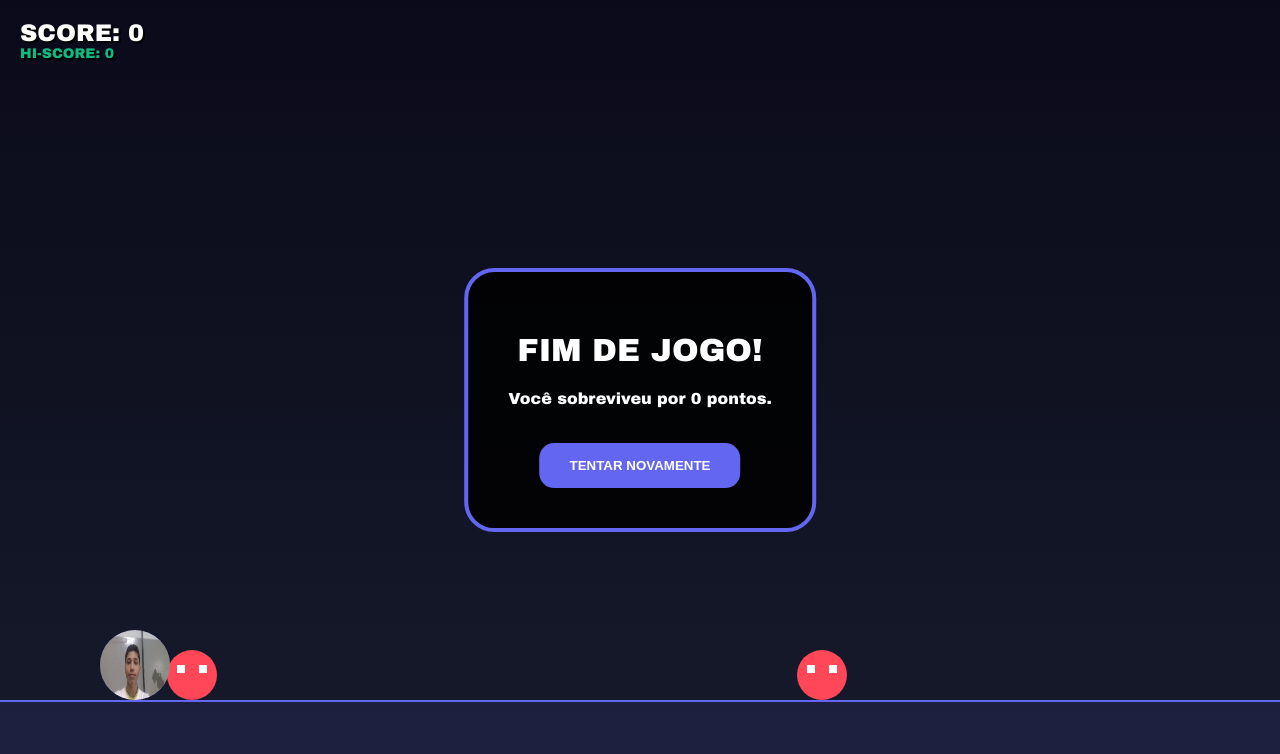
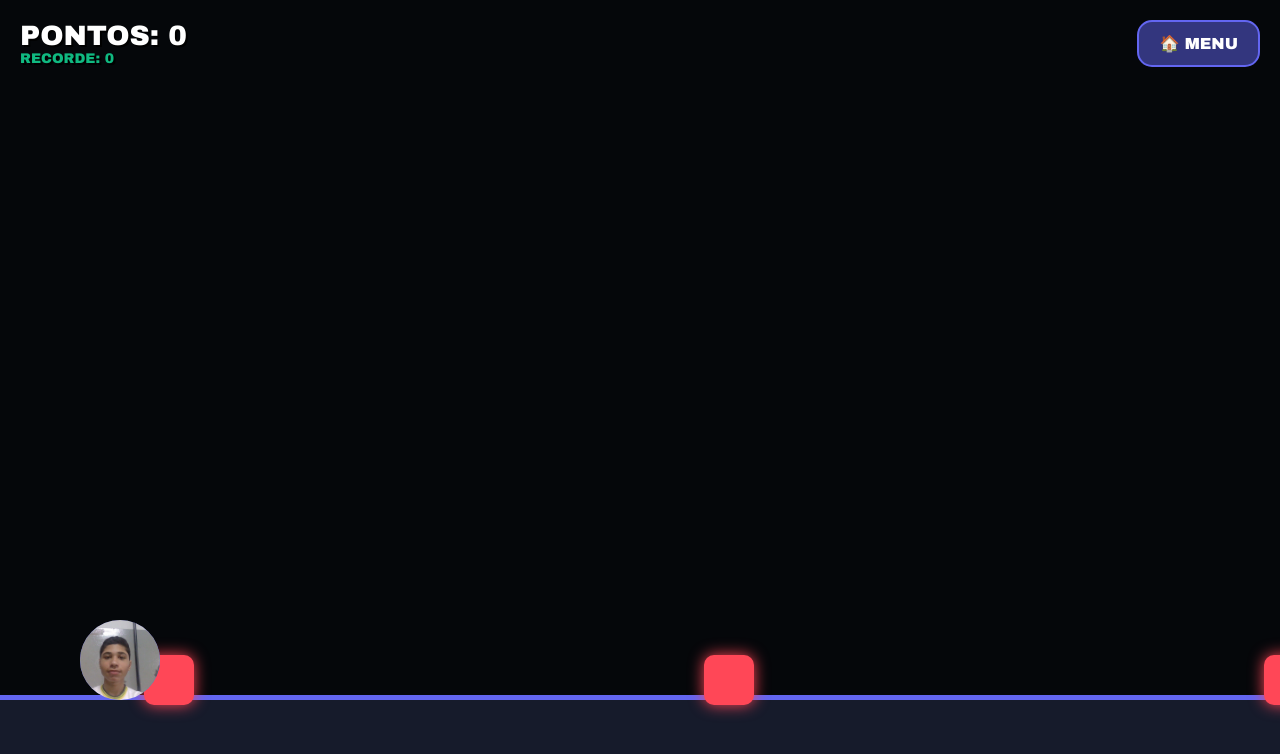
Before and after one commit to Davilindo77/davirunner, a plain HTML site: page index.html in a window 1280 px wide. Drawn offline with Linux system fonts and the light colour scheme.

Commit message:
Update index.html

```diff
--- a/index.html
+++ b/index.html
@@ -5,44 +5,27 @@
     <meta name="viewport" content="width=device-width, initial-scale=1.0">
     <title>Davi Jump | Pro Edition</title>
     <style>
-        body {
-            margin: 0; padding: 0; overflow: hidden;
-            background: #0a0a1a; font-family: 'Arial Black', sans-serif;
+        body { margin: 0; overflow: hidden; background: #05070a; font-family: 'Arial Black', sans-serif; }
+        canvas { display: block; }
+        #ui {
+            position: absolute; top: 20px; left: 20px; color: white;
+            text-shadow: 2px 2px #000; pointer-events: none; z-index: 10;
         }
-        canvas { display: block; }
-
-        #ui-layer {
-            position: absolute; top: 20px; left: 20px;
-            color: white; pointer-events: none;
-            text-shadow: 2px 2px #000;
+        .btn-voltar {
+            position: absolute; top: 20px; right: 20px;
+            background: rgba(99, 102, 241, 0.5); color: white;
+            padding: 12px 20px; border-radius: 15px;
+            text-decoration: none; font-weight: bold; border: 2px solid #6366f1;
+            z-index: 10; transition: 0.3s;
         }
-
-        .game-over {
-            position: absolute; top: 50%; left: 50%;
-            transform: translate(-50%, -50%);
-            background: rgba(0,0,0,0.85); padding: 40px;
-            border-radius: 30px; border: 4px solid #6366f1;
-            text-align: center; color: white; display: none;
-        }
-
-        button {
-            background: #6366f1; border: none; padding: 15px 30px;
-            color: white; font-weight: bold; border-radius: 15px;
-            cursor: pointer; margin-top: 20px;
-        }
+        .btn-voltar:hover { background: #6366f1; }
     </style>
 </head>
 <body>
-
-    <div id="ui-layer">
-        <div style="font-size: 24px;">SCORE: <span id="score">0</span></div>
-        <div style="font-size: 14px; color: #10b981;">HI-SCORE: <span id="hiscore">0</span></div>
-    </div>
-
-    <div class="game-over" id="gameOverScreen">
-        <h1>FIM DE JOGO!</h1>
-        <p>Você sobreviveu por <span id="finalScore">0</span> pontos.</p>
-        <button onclick="resetGame()">TENTAR NOVAMENTE</button>
+    <a href="index.html" class="btn-voltar">🏠 MENU</a>
+    <div id="ui">
+        <div style="font-size: 28px;">PONTOS: <span id="score">0</span></div>
+        <div style="font-size: 14px; color: #10b981;">RECORDE: <span id="hiscore">0</span></div>
     </div>
 
     <canvas id="gameCanvas"></canvas>
@@ -51,208 +34,163 @@
     const canvas = document.getElementById('gameCanvas');
     const ctx = canvas.getContext('2d');
 
-    // Configurações
-    canvas.width = window.innerWidth;
-    canvas.height = window.innerHeight;
+    function resize() {
+        canvas.width = window.innerWidth;
+        canvas.height = window.innerHeight;
+    }
+    window.addEventListener('resize', resize);
+    resize();
 
+    // Variáveis do Jogo
     let score = 0;
     let hiScore = localStorage.getItem('daviHiScore') || 0;
     document.getElementById('hiscore').innerText = hiScore;
+    let frame = 0;
+    let gameActive = true;
+    let obstacles = [];
 
-    let gameActive = true;
-    let frame = 0;
-
-    // Carregar Imagem
     const daviImg = new Image();
     daviImg.src = 'foto.jpg';
 
-    // Estado do Jogador
     const player = {
-        x: 100,
-        y: canvas.height - 150,
-        w: 70,
-        h: 70,
+        x: 80,
+        y: 0,
+        size: 80, // Tamanho fixo para o círculo
         dy: 0,
-        jumpForce: 15,
-        gravity: 0.6,
+        jumpForce: 16,
+        gravity: 0.8,
         grounded: false,
         rotation: 0
     };
 
-    let obstacles = [];
-    let particles = [];
+    function drawPlayer() {
+        ctx.save();
+        ctx.translate(player.x + player.size/2, player.y + player.size/2);
+        ctx.rotate(player.rotation);
 
-    // Partículas de "Rastro"
-    function createParticle(x, y, color) {
-        for(let i=0; i<5; i++) {
-            particles.push({
-                x: x, y: y,
-                vx: Math.random() * -5 - 2,
-                vy: Math.random() * 2 - 1,
-                life: 1.0,
-                color: color
-            });
+        // Brilho Neon
+        ctx.shadowBlur = 20;
+        ctx.shadowColor = "#6366f1";
+
+        // Círculo de Recorte (Impede de achatar)
+        ctx.beginPath();
+        ctx.arc(0, 0, player.size/2, 0, Math.PI * 2);
+        ctx.clip();
+
+        if (daviImg.complete) {
+            // Lógica "Cover" para não achatar
+            let imgRatio = daviImg.width / daviImg.height;
+            let drawW, drawH;
+            if (imgRatio > 1) {
+                drawH = player.size;
+                drawW = player.size * imgRatio;
+            } else {
+                drawW = player.size;
+                drawH = player.size / imgRatio;
+            }
+            ctx.drawImage(daviImg, -drawW/2, -drawH/2, drawW, drawH);
+        } else {
+            ctx.fillStyle = "#6366f1";
+            ctx.fill();
         }
+        ctx.restore();
+    }
+
+    function createObstacle() {
+        // Alterna entre obstáculos no chão e no ar
+        const isAir = Math.random() > 0.7;
+        obstacles.push({
+            x: canvas.width,
+            y: isAir ? canvas.height - 250 : canvas.height - 145,
+            w: 50,
+            h: 50,
+            speed: 8 + (score / 150),
+            color: isAir ? "#f59e0b" : "#ff4757"
+        });
     }
 
     function update() {
-        if (!gameActive) return;
+        if(!gameActive) return;
 
-        // Gravidade e Pulo
         player.dy += player.gravity;
         player.y += player.dy;
 
-        const groundLevel = canvas.height - 100 - player.h;
-        if (player.y > groundLevel) {
-            player.y = groundLevel;
+        const floorY = canvas.height - 100 - player.size;
+        if (player.y > floorY) {
+            player.y = floorY;
             player.dy = 0;
             player.grounded = true;
             player.rotation = 0;
+        } else {
+            player.rotation += 0.1; // Gira no ar
         }
 
-        // Rotação no ar
-        if (!player.grounded) {
-            player.rotation += 0.1;
+        // Criar obstáculos em ondas
+        if (frame % 70 === 0) {
+            createObstacle();
         }
 
-        // Gerar Obstáculos (Dificuldade aumenta com o tempo)
-        if (frame % Math.max(30, 90 - Math.floor(score/100)) === 0) {
-            obstacles.push({
-                x: canvas.width,
-                y: canvas.height - 100 - 50,
-                w: 50,
-                h: 50,
-                speed: 7 + (score / 200)
-            });
-        }
-
-        // Mover Obstáculos
-        obstacles.forEach((obs, index) => {
+        obstacles.forEach((obs, i) => {
             obs.x -= obs.speed;
 
-            // Colisão
-            if (player.x < obs.x + obs.w &&
-                player.x + player.w > obs.x &&
-                player.y < obs.y + obs.h &&
-                player.y + player.h > obs.y) {
-                gameOver();
+            // Colisão Precisa
+            if (player.x + 10 < obs.x + obs.w &&
+                player.x + player.size - 10 > obs.x &&
+                player.y + 10 < obs.y + obs.h &&
+                player.y + player.size - 10 > obs.y) {
+
+                gameActive = false;
+                if(score > hiScore) localStorage.setItem('daviHiScore', score);
+                alert("GAME OVER! Pontos: " + score);
+                location.reload();
             }
 
-            if (obs.x + obs.w < 0) {
-                obstacles.splice(index, 1);
+            if(obs.x + obs.w < 0) {
+                obstacles.splice(i, 1);
                 score += 10;
-                document.getElementById('score').innerText = score;
             }
         });
-
-        // Partículas
-        particles.forEach((p, i) => {
-            p.x += p.vx;
-            p.y += p.vy;
-            p.life -= 0.02;
-            if(p.life <= 0) particles.splice(i, 1);
-        });
-
         frame++;
     }
 
     function draw() {
-        // Fundo com Gradiente
-        let grd = ctx.createLinearGradient(0, 0, 0, canvas.height);
-        grd.addColorStop(0, "#0a0a1a");
-        grd.addColorStop(1, "#161b2b");
-        ctx.fillStyle = grd;
+        // Fundo
+        ctx.fillStyle = "#05070a";
         ctx.fillRect(0, 0, canvas.width, canvas.height);
 
-        // Desenhar Chão Futurista
+        // Chão Estiloso
+        ctx.fillStyle = "#161b2b";
+        ctx.fillRect(0, canvas.height - 100, canvas.width, 100);
         ctx.fillStyle = "#6366f1";
-        ctx.fillRect(0, canvas.height - 100, canvas.width, 2);
-        ctx.fillStyle = "rgba(99, 102, 241, 0.1)";
-        ctx.fillRect(0, canvas.height - 100, canvas.width, 100);
+        ctx.fillRect(0, canvas.height - 105, canvas.width, 5);
 
-        // Desenhar Partículas
-        particles.forEach(p => {
-            ctx.globalAlpha = p.life;
-            ctx.fillStyle = p.color;
-            ctx.fillRect(p.x, p.y, 4, 4);
+        // Obstáculos
+        obstacles.forEach(obs => {
+            ctx.shadowBlur = 15;
+            ctx.shadowColor = obs.color;
+            ctx.fillStyle = obs.color;
+            ctx.beginPath();
+            ctx.roundRect(obs.x, obs.y, obs.w, obs.h, 10);
+            ctx.fill();
         });
-        ctx.globalAlpha = 1;
+        ctx.shadowBlur = 0;
 
-        // Desenhar Obstáculos (Caras Bravas)
-        ctx.fillStyle = "#ff4757";
-        obstacles.forEach(obs => {
-            ctx.beginPath();
-            ctx.arc(obs.x + 25, obs.y + 25, 25, 0, Math.PI*2);
-            ctx.fill();
-            // Olhinhos bravos
-            ctx.fillStyle = "white";
-            ctx.fillRect(obs.x+10, obs.y+15, 8, 8);
-            ctx.fillRect(obs.x+32, obs.y+15, 8, 8);
-            ctx.fillStyle = "#ff4757";
-        });
-
-        // Desenhar Jogador (Davi)
-        ctx.save();
-        ctx.translate(player.x + player.w/2, player.y + player.h/2);
-        ctx.rotate(player.rotation);
-
-        // Brilho na foto
-        ctx.shadowBlur = 15;
-        ctx.shadowColor = "#6366f1";
-
-        // Clip circular para a foto
-        ctx.beginPath();
-        ctx.arc(0, 0, player.w/2, 0, Math.PI*2);
-        ctx.clip();
-
-        if (daviImg.complete) {
-            ctx.drawImage(daviImg, -player.w/2, -player.h/2, player.w, player.h);
-        } else {
-            ctx.fillStyle = "white";
-            ctx.fill();
-        }
-        ctx.restore();
-
+        drawPlayer();
         update();
+        document.getElementById('score').innerText = score;
         requestAnimationFrame(draw);
     }
 
-    function gameOver() {
-        gameActive = false;
-        if (score > hiScore) {
-            localStorage.setItem('daviHiScore', score);
-        }
-        document.getElementById('finalScore').innerText = score;
-        document.getElementById('gameOverScreen').style.display = 'block';
-    }
-
-    function resetGame() {
-        score = 0;
-        obstacles = [];
-        particles = [];
-        player.y = canvas.height - 150;
-        gameActive = true;
-        document.getElementById('score').innerText = "0";
-        document.getElementById('gameOverScreen').style.display = 'none';
-        frame = 0;
-    }
-
-    // Controles
-    window.addEventListener('keydown', (e) => {
-        if (e.code === 'Space' && player.grounded) {
+    // Comandos
+    const jumpAction = () => {
+        if(player.grounded) {
             player.dy = -player.jumpForce;
             player.grounded = false;
-            createParticle(player.x, player.y + player.h, "#6366f1");
         }
-    });
+    };
 
-    canvas.addEventListener('touchstart', () => {
-        if (player.grounded) {
-            player.dy = -player.jumpForce;
-            player.grounded = false;
-            createParticle(player.x, player.y + player.h, "#6366f1");
-        }
-    });
+    window.addEventListener('keydown', (e) => { if(e.code === 'Space') jumpAction(); });
+    canvas.addEventListener('touchstart', (e) => { e.preventDefault(); jumpAction(); });
 
     draw();
 </script>
```
